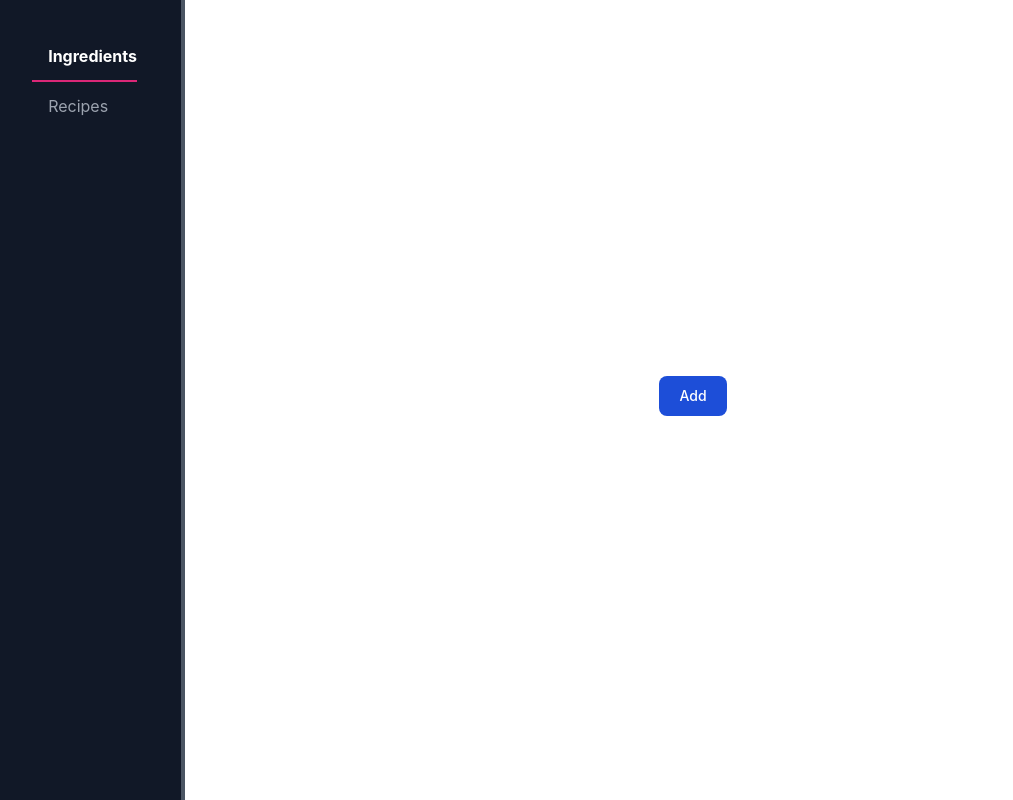
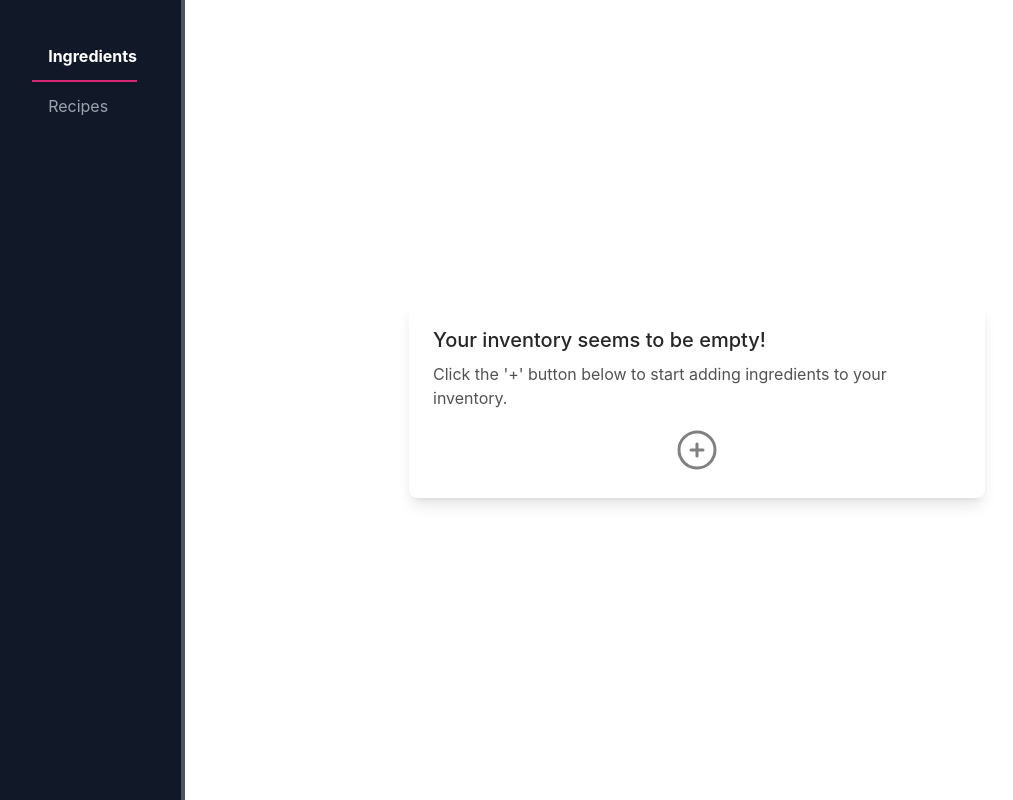
Before and after one commit to MarekMurumae/HomeBar, a React (Create React App) app: page / in a window 1280 px wide. Shown: the whole page, without its empty margins (71-1084 px from the left). Built offline with nearby package versions, Linux system fonts and the light colour scheme.

Commit message:
add empty card if no items exist in the inventory

```diff
--- /dev/null
+++ b/src/components/common/EmptyCard.tsx
@@ -0,0 +1,29 @@
+import { AddIcon } from "../../icons/AddIcon";
+
+interface ComponentProps {
+  title?: string;
+  body?: string;
+  handleClick: () => void;
+}
+
+export const EmptyCard = ({ title, body, handleClick }: ComponentProps) => {
+  return (
+    <div className="flex justify-center">
+      <div className="flex flex-col rounded-lg bg-white shadow-lg dark:bg-neutral-700 md:max-w-xl md:flex-row">
+        <div className="flex flex-col justify-start p-6">
+          <h5 className="mb-2 text-xl font-medium text-neutral-800 dark:text-neutral-50">
+            {title}
+          </h5>
+          <p className="mb-4 text-base text-neutral-600 dark:text-neutral-200">
+            {body}
+          </p>
+          <button onClick={handleClick} className="self-center">
+            <span>
+              <AddIcon />
+            </span>
+          </button>
+        </div>
+      </div>
+    </div>
+  );
+};
--- a/src/components/ingredients/AddNewIngredientModal.tsx
+++ b/src/components/ingredients/AddNewIngredientModal.tsx
@@ -48,7 +48,7 @@ export const AddNewIngredientModal = ({
             {/*header*/}
             <div className="flex items-start justify-between p-5 border-b border-solid border-slate-200 rounded-t">
               <button
-                className="p-1 ml-auto border-0 opacity-5 float-right"
+                className="p-1 ml-auto border-0 opacity-5 float-right hover:rotate-90 ease-linear transition-all duration-150"
                 onClick={closeModal}
               >
                 <span>
--- a/src/components/ingredients/IngredientCard.tsx
+++ b/src/components/ingredients/IngredientCard.tsx
@@ -11,44 +11,23 @@ export const IngredientCard = ({ ingredient, onDelete }: ComponentProps) => {
   };
 
   return (
-    <div className="bg-white border border-gray-200 rounded-lg shadow dark:border-gray-700 dark:bg-gray-800 ">
-      <button
-        type="button"
-        className="flex justify-end px-4 pt-4 text-gray-400 bg-transparent hover:bg-gray-200 hover:text-gray-900 rounded-lg text-sm p-1.5 ml-auto dark:hover:bg-gray-600 dark:hover:text-white"
-        data-modal-hide="defaultModal"
-        onClick={handleDelete}
-      >
-        <svg
-          aria-hidden="true"
-          className="w-5 h-5"
-          fill="currentColor"
-          viewBox="0 0 20 20"
-          xmlns="http://www.w3.org/2000/svg"
-        >
-          <path
-            fill-rule="evenodd"
-            d="M4.293 4.293a1 1 0 011.414 0L10 8.586l4.293-4.293a1 1 0 111.414 1.414L11.414 10l4.293 4.293a1 1 0 01-1.414 1.414L10 11.414l-4.293 4.293a1 1 0 01-1.414-1.414L8.586 10 4.293 5.707a1 1 0 010-1.414z"
-            clip-rule="evenodd"
-          ></path>
-        </svg>
-        <span className="sr-only">Delete item</span>
-      </button>{" "}
-      <div className="flex flex-col items-center md:flex-row md:max-w-md">
+    <div className="flex justify-center">
+      <div className="flex flex-col rounded-lg bg-white shadow-lg dark:bg-neutral-700 md:max-w-xl md:flex-row">
         <img
-          className="object-cover w-full rounded-t-lg h-96 md:h-auto md:w-48 md:rounded-none md:rounded-l-lg"
+          className="h-96 w-full rounded-t-lg object-cover md:h-auto md:w-48 md:rounded-none md:rounded-l-lg"
           src={ingredient.imageUrl}
-          alt=""
+          alt={`Cocktail ingredient: ${ingredient.name}`}
         />
-        <div className="flex flex-col justify-between p-4 leading-normal">
-          <h5 className="mb-2 text-2xl font-bold tracking-tight text-gray-900 dark:text-white">
+        <div className="flex flex-col justify-start p-6">
+          <h5 className="mb-2 text-xl font-medium text-neutral-800 dark:text-neutral-50">
             {ingredient.name}
           </h5>
-          <p className="mb-3 font-normal text-gray-700 dark:text-gray-400">
+          <p className="mb-4 text-base text-neutral-600 dark:text-neutral-200">
             This is a description of that ingredient. I will replace this text
             with something better. For now, it will act as a placeholder text.
           </p>
-          <p className="mb-3 font-bold text-gray-700 dark:text-gray-400">
-            {ingredient.amount} / {ingredient.measurementUnit}
+          <p className="text-xs text-neutral-500 dark:text-neutral-300">
+            {ingredient.amount}/{ingredient.measurementUnit}
           </p>
         </div>
       </div>
--- a/src/components/ingredients/IngredientView.tsx
+++ b/src/components/ingredients/IngredientView.tsx
@@ -1,4 +1,5 @@
 import { useState } from "react";
+import { EmptyCard } from "../common/EmptyCard";
 import { AddNewIngredientModal } from "./AddNewIngredientModal";
 import { Ingredient } from "./ingredient";
 import { IngredientCard } from "./IngredientCard";
@@ -9,7 +10,6 @@ export const IngredientView = () => {
 
   const addIngredientsToInventory = (newIngredients: Ingredient[]) => {
     setIngredients((ingredients) => ingredients.concat(newIngredients));
-    //setIngredients([...ingredients, i]);
   };
 
   const onDelete = (itemToBeDeleted: Ingredient) => {
@@ -17,17 +17,23 @@ export const IngredientView = () => {
     setIngredients(filteredArray);
   };
 
+  const handleModalOpen = () => {
+    setShowAddModal(true);
+  };
+
   return (
     <>
       <div className="flex flex-col items-center">
-        <button
-          type="button"
-          onClick={() => setShowAddModal(true)}
-          className="max-w-xs text-white bg-blue-700 hover:bg-blue-800 focus:ring-4 focus:ring-blue-300 font-medium rounded-lg text-sm px-5 py-2.5 mr-2 mb-2 dark:bg-blue-600 dark:hover:bg-blue-700 focus:outline-none dark:focus:ring-blue-800"
-        >
-          Add
-        </button>
-        <div className="flex flex-wrap gap-4">
+        <div className="flex flex-initial flex-wrap gap-4">
+          {ingredients.length == 0 ? (
+            <EmptyCard
+              title="Your inventory seems to be empty!"
+              body="Click the '+' button below to start adding ingredients to your inventory."
+              handleClick={handleModalOpen}
+            />
+          ) : (
+            <EmptyCard handleClick={handleModalOpen} />
+          )}
           {ingredients.map((i: Ingredient, key: number) => (
             <IngredientCard ingredient={i} key={key} onDelete={onDelete} />
           ))}
--- a/src/icons/AddIcon.tsx
+++ b/src/icons/AddIcon.tsx
@@ -6,7 +6,7 @@ export const AddIcon = () => {
       viewBox="0 0 24 24"
       strokeWidth={1.5}
       stroke="gray"
-      className="w-8 h-8"
+      className="w-12 h-12"
     >
       <path
         strokeLinecap="round"
```
